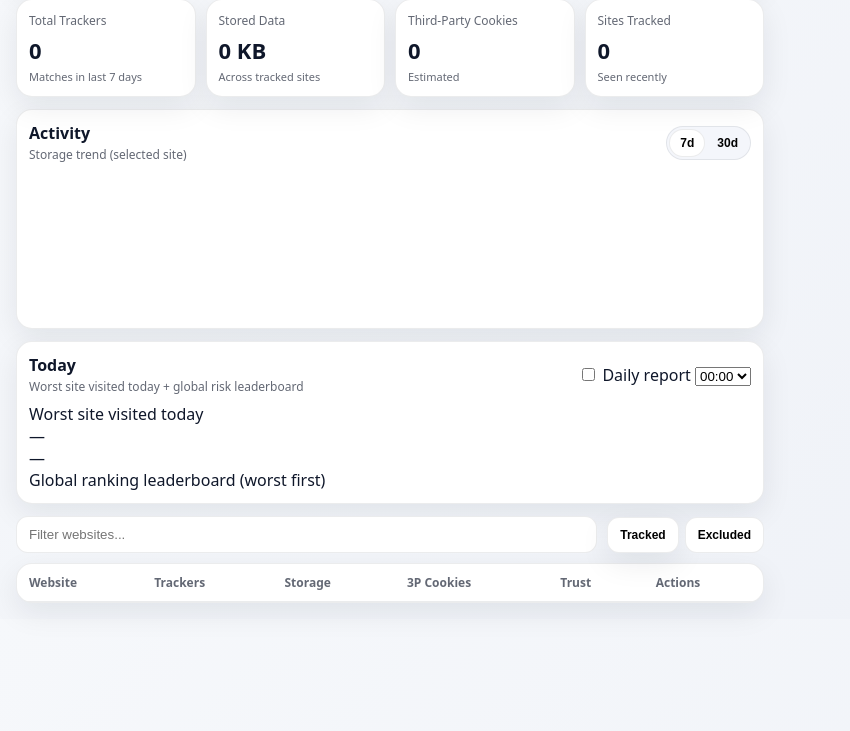
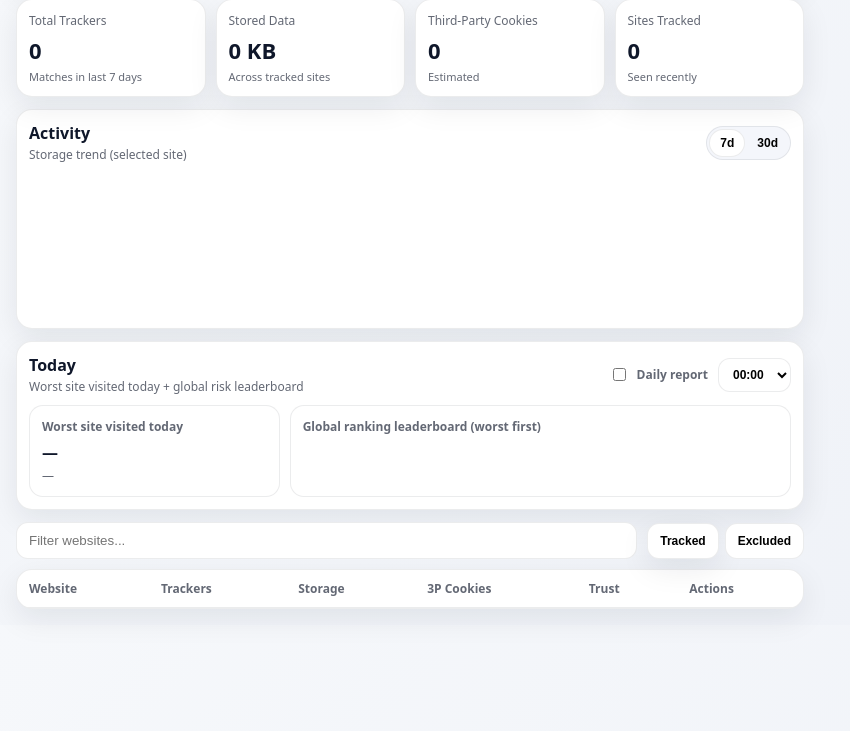
Before and after one commit to SageTheDev67/SiteGuardian, a website with bundled scripts: page dashboard/dashboard.html in a window 1280 px wide. Shown: the part 69-800 px from the top of the page, without its empty margins (0-850 px from the left). Built offline with nearby package versions, Linux system fonts and the light colour scheme; no server answers.

Commit message:
Update dashboard.css

```diff
--- a/dashboard/dashboard.css
+++ b/dashboard/dashboard.css
@@ -12,7 +12,7 @@
 *{ box-sizing:border-box; }
 body{
   margin:0;
-  width: 780px;
+  width: 820px;
   background: linear-gradient(135deg,var(--bg1),var(--bg2));
   font-family: ui-sans-serif, system-ui, -apple-system, Segoe UI, Roboto, Arial;
   color: var(--text);
@@ -82,6 +82,7 @@ body{
   justify-content:space-between;
   align-items:center;
   margin-bottom:8px;
+  gap:12px;
 }
 
 .panelTitle{ font-weight:900; }
@@ -194,3 +195,93 @@ tbody td{
   color: var(--muted);
   font-size:12px;
 }
+
+/* NEW: today + leaderboard */
+.todayRow{
+  display:grid;
+  grid-template-columns: 1fr 2fr;
+  gap:10px;
+  margin-top:10px;
+}
+
+.todayCard, .leaderCard{
+  border:1px solid var(--border);
+  background:#fff;
+  border-radius:14px;
+  padding:12px;
+}
+
+.todayLabel{
+  font-size:12px;
+  color: var(--muted);
+  font-weight:800;
+}
+
+.todayValue{
+  font-size:16px;
+  font-weight:900;
+  margin-top:6px;
+}
+
+.todayHint{
+  font-size:12px;
+  color: var(--muted);
+  margin-top:4px;
+}
+
+.leaderList{
+  margin-top:8px;
+  display:flex;
+  flex-direction:column;
+  gap:6px;
+}
+
+.leaderItem{
+  display:flex;
+  justify-content:space-between;
+  align-items:center;
+  border:1px solid rgba(10,20,30,0.06);
+  border-radius:12px;
+  padding:8px 10px;
+  font-size:12px;
+  background:#fff;
+}
+
+.leaderLeft{
+  display:flex;
+  flex-direction:column;
+  gap:2px;
+}
+
+.leaderHost{
+  font-weight:900;
+}
+
+.leaderMeta{
+  color: var(--muted);
+  font-size:11px;
+}
+
+.dailyControls{
+  display:flex;
+  gap:10px;
+  align-items:center;
+}
+
+.toggle{
+  display:flex;
+  gap:8px;
+  align-items:center;
+  font-size:12px;
+  font-weight:800;
+  color: var(--muted);
+}
+
+.select{
+  border:1px solid var(--border);
+  border-radius:12px;
+  padding:8px 10px;
+  background:#fff;
+  font-weight:800;
+  font-size:12px;
+}
```
